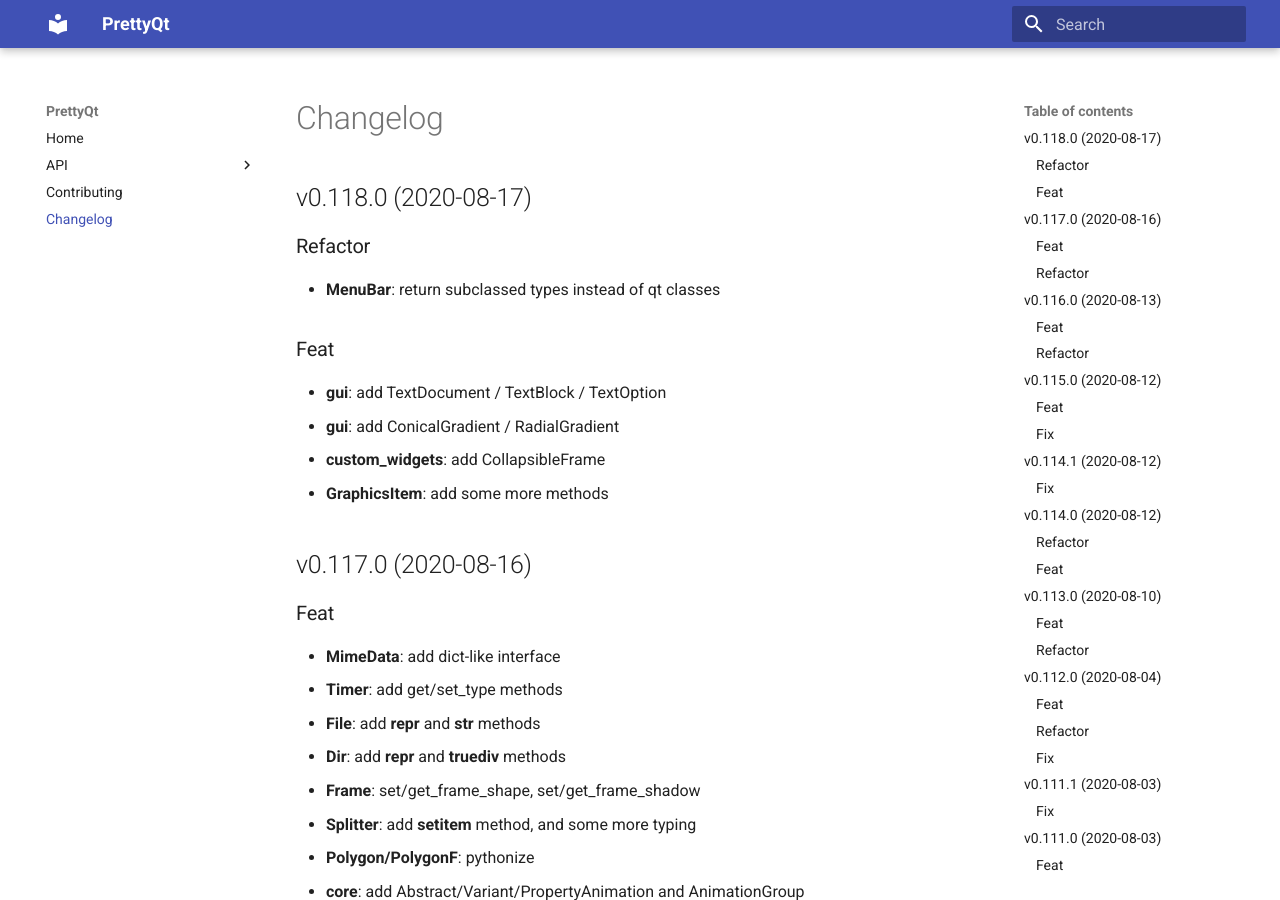
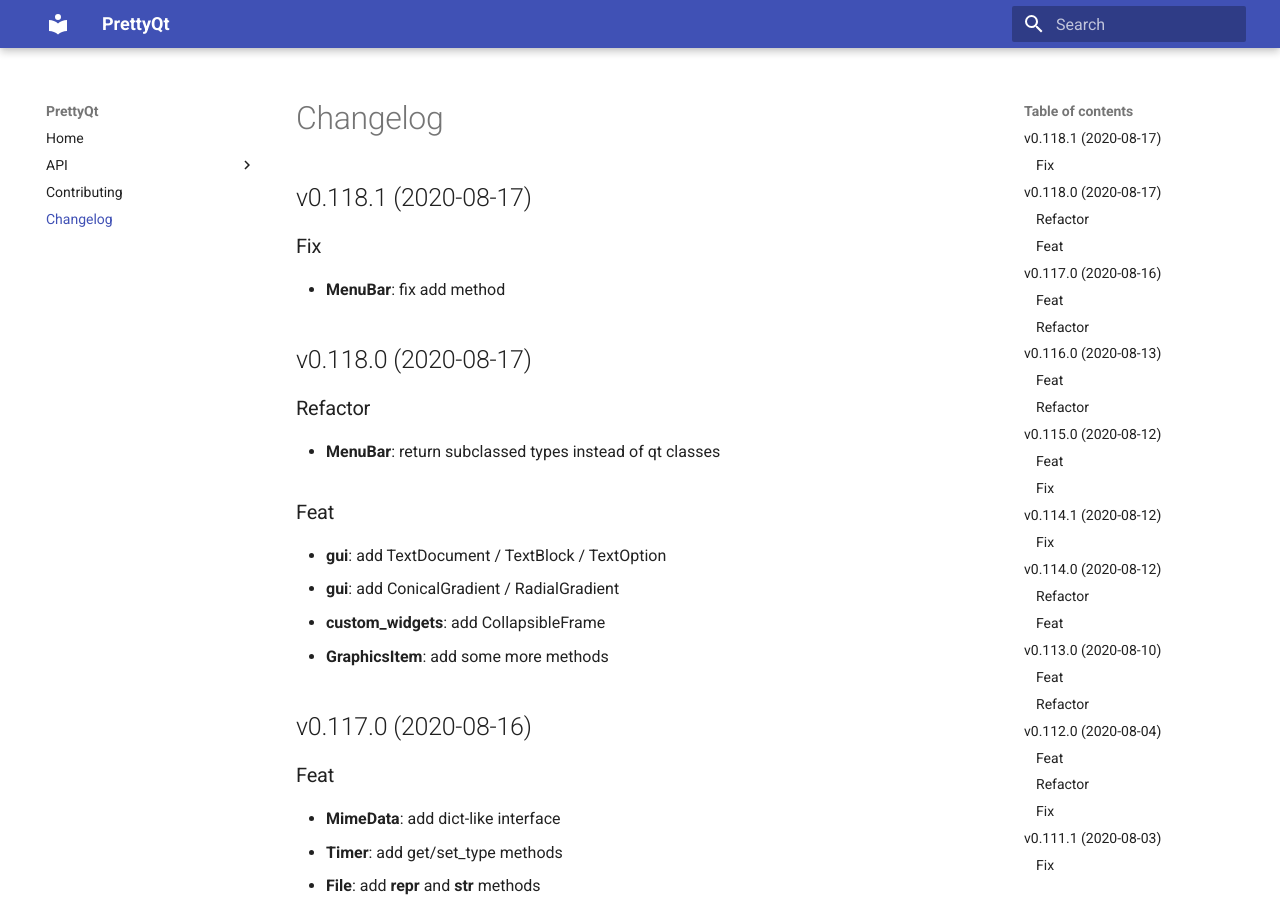
Before and after one commit to phil65/PrettyQt, an MkDocs documentation site: the page built from docs/changelog.md, in a window 1280 px wide and 900 px high. Built offline with MkDocs 1.6.1 and Material for MkDocs 9.7.7, drawn with Linux system fonts in a browser that asks for light colours.

Commit message:
bump: version 0.118.0 → 0.118.1

```diff
--- a/docs/changelog.md
+++ b/docs/changelog.md
@@ -1,3 +1,9 @@
+## v0.118.1 (2020-08-17)
+
+### Fix
+
+- **MenuBar**: fix add method
+
 ## v0.118.0 (2020-08-17)
 
 ### Refactor
--- a/prettyqt/__init__.py
+++ b/prettyqt/__init__.py
@@ -4,7 +4,7 @@
 
 __author__ = """Philipp Temminghoff"""
 __email__ = "phil65@kodi.tv"
-__version__ = "0.118.0"
+__version__ = "0.118.1"
 
 
 def debug():
--- a/pyproject.toml
+++ b/pyproject.toml
@@ -1,6 +1,6 @@
 [tool.poetry]
 name = "PrettyQt"
-version = "0.118.0"
+version = "0.118.1"
 description = "A pythonic layer on top of qtpy"
 readme = 'docs/index.md'
 repository = "https://github.com/phil65/prettyqt"
@@ -127,7 +127,7 @@ exclude = '''
 '''
 [tool.commitizen]
 name = "cz_conventional_commits"
-version = "0.118.0"
+version = "0.118.1"
 tag_format = "v$version"
 version_files = [
     "prettyqt/__init__.py:__version__",
--- a/setup.py
+++ b/setup.py
@@ -40,6 +40,6 @@ setup(
     packages=find_packages(),
     test_suite="tests",
     url="https://github.com/phil65/prettyqt",
-    version="0.118.0",
+    version="0.118.1",
     zip_safe=False,
 )
```
Also changed, not shown: CHANGELOG.md (+6 -0 lines).
